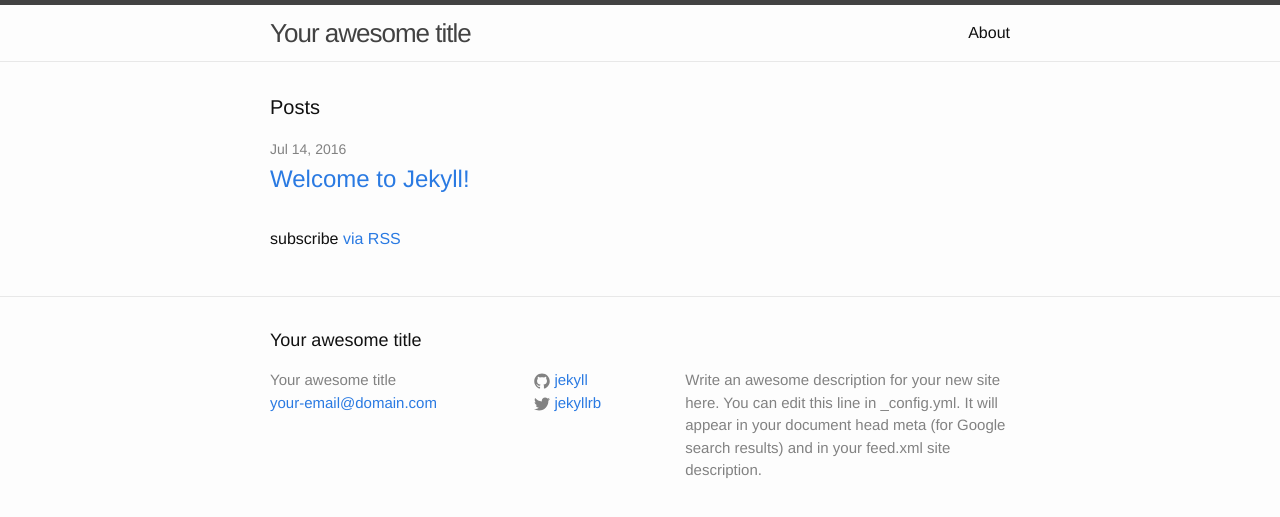
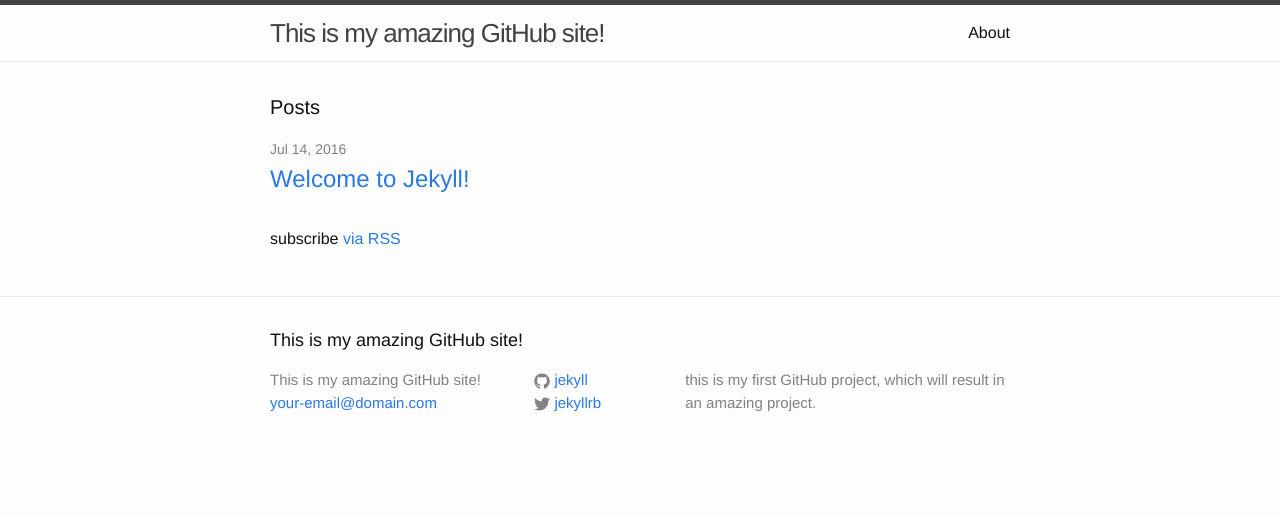
Before and after one commit to Mbrin88/mbrin88.github.io, a Jekyll site: the page built from index.html, in a window 1280 px wide. Shown: the top 517 px of the page. Built offline with Jekyll 4.4.1, drawn with Linux system fonts in a browser that asks for light colours.

Commit message:
Update _config.yml

```diff
--- a/_config.yml
+++ b/_config.yml
@@ -6,12 +6,10 @@
 # 'jekyll serve'. If you change this file, please restart the server process.
 
 # Site settings
-title: Your awesome title
+title: This is my amazing GitHub site!
 email: your-email@domain.com
 description: > # this means to ignore newlines until "baseurl:"
-  Write an awesome description for your new site here. You can edit this
-  line in _config.yml. It will appear in your document head meta (for
-  Google search results) and in your feed.xml site description.
+ this is my first GitHub project, which will result in an amazing project.
 baseurl: "" # the subpath of your site, e.g. /blog
 url: "http://yourdomain.com" # the base hostname & protocol for your site
 twitter_username: jekyllrb
```
